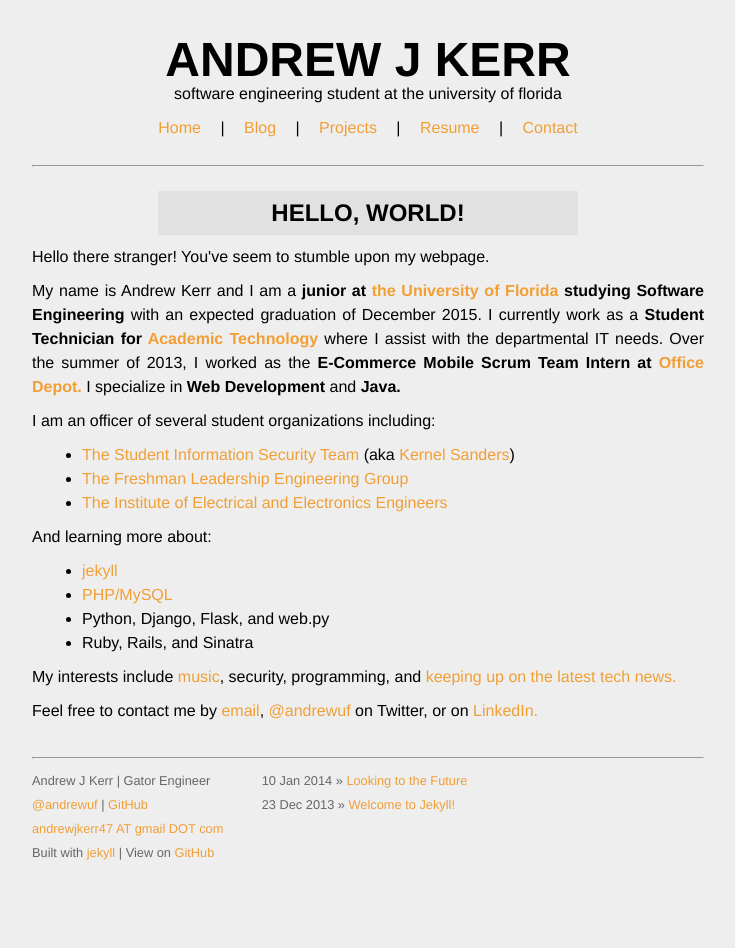
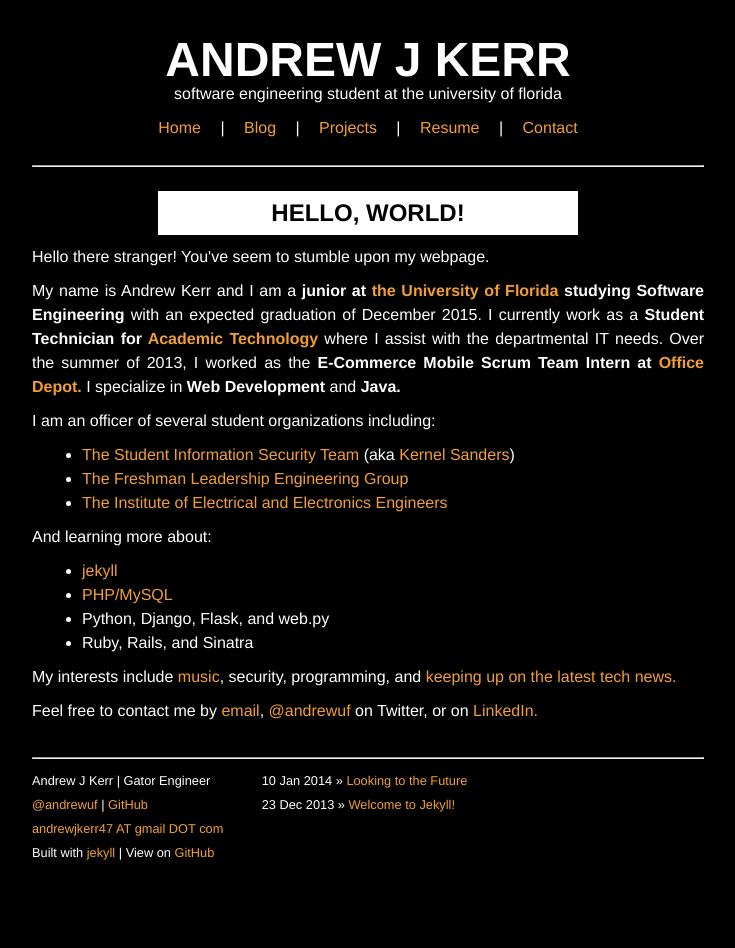
Before and after one commit to hackuf/hackuf.github.io, a Jekyll site: the page built from index.html, in a window 1280 px wide. Shown: the whole page, without its empty margins (272-1007 px from the left). Built offline with Jekyll 4.4.1, drawn with Linux system fonts in a browser that asks for light colours; nearby versions of some CDN libraries; Markdown is read by kramdown in place of the engine named in the settings.

Commit message:
Changed to a dark theme.

```diff
--- a/css/main.css
+++ b/css/main.css
@@ -13,7 +13,8 @@
 html, body { height: 100%; }
 
 body {
-	background-color: #eee;
+	background-color: #000;
+	color: #fff;
 	font-family: 'Helvetica Neue', Helvetica, Arial, sans-serif;
 }
 
@@ -64,7 +65,7 @@ a:visited { color: #f19f35; }
 
 .footer {
   font-size: 80%;
-  color: #666;
+  color: #fff;
   padding-bottom: 10px;
   overflow: hidden;
 }
@@ -93,7 +94,8 @@ a:visited { color: #f19f35; }
 	margin: 0 auto;
 	text-align: center;
 	width: 400px;
-	background-color: #e1e1e1;
+	background-color: #fff;
+	color: #000;
 	padding: 10px;
 	margin-bottom: 10px;
 }
@@ -117,7 +119,8 @@ a:visited { color: #f19f35; }
 	margin: 0 auto;
 	text-align: center;
 	width: 400px;
-	background-color: #e1e1e1;
+	background-color: #fff;
+	color: #000;
 	padding: 10px;
 	margin-bottom: 10px;
 }
@@ -133,7 +136,7 @@ a:visited { color: #f19f35; }
 #blog .post-date{
 	font-style: italic;
 	font-size: 80%;
-	color: #666;
+	color: #fff;
 	margin-top: 0px;
 }
 
@@ -181,7 +184,8 @@ a:visited { color: #f19f35; }
 	margin: 0 auto;
 	text-align: center;
 	width: 400px;
-	background-color: #e1e1e1;
+	background-color: #fff;
+	color: #000;
 	padding: 10px;
 	margin-bottom: 10px;
 	text-transform: uppercase;
```
